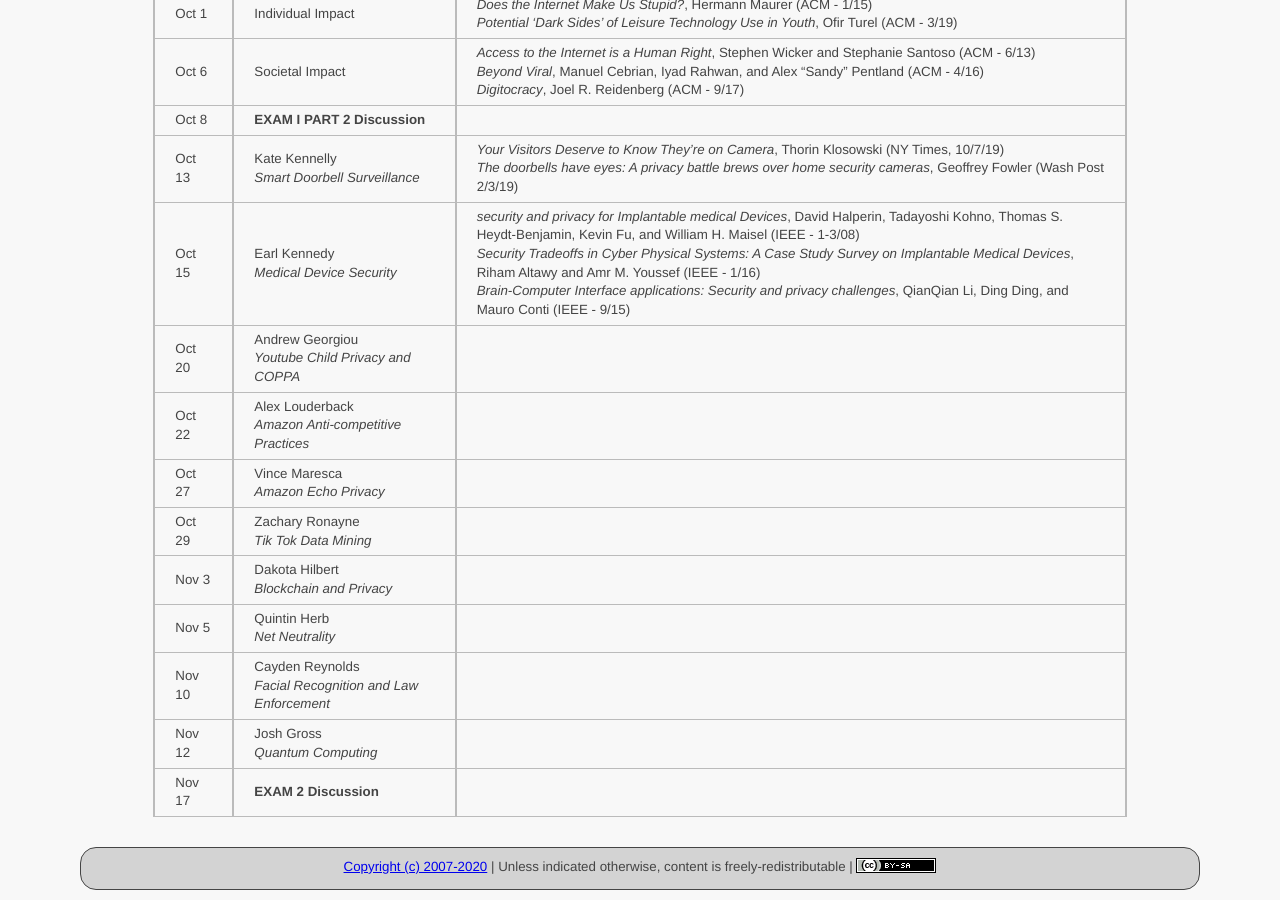
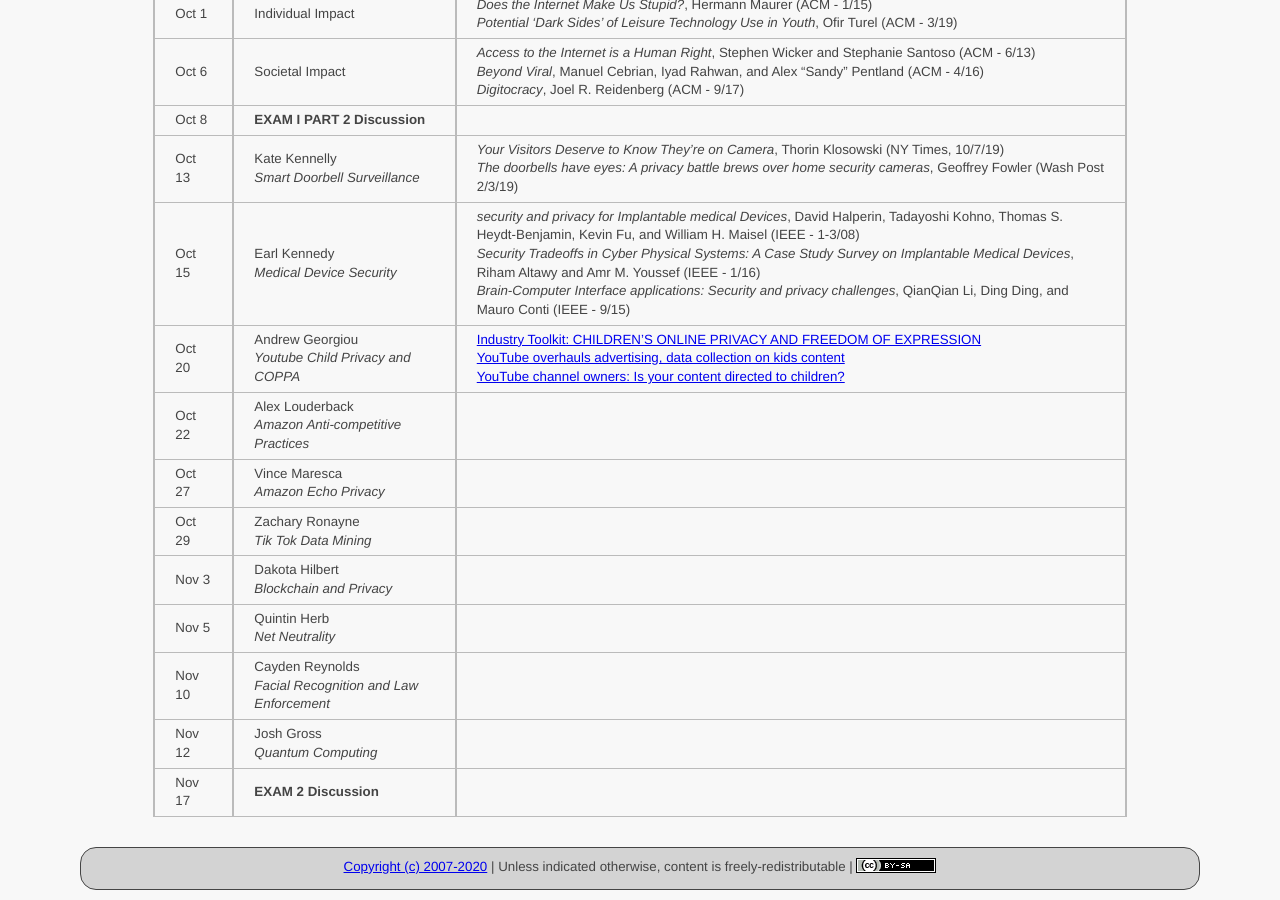
Before and after one commit to ycpcs/cs456-fall2020, a Jekyll site: the page built from schedule/index.md, in a window 1280 px wide and 900 px high, scrolled down 1045 px. Built offline with Jekyll 4.4.1, drawn with Linux system fonts in a browser that asks for light colours.

Commit message:
add Andrew’s articles
add Andrew’s articles

```diff
--- a/schedule/index.md
+++ b/schedule/index.md
@@ -30,7 +30,7 @@ All reading materials can be accessed via [Schmidt Library](http://library.ycp.e
 > Oct 8   | **EXAM I PART 2 Discussion** | |
 > Oct 13  | Kate Kennelly <br> *Smart Doorbell Surveillance* | *Your Visitors Deserve to Know They're on Camera*, Thorin Klosowski (NY Times, 10/7/19) <br /> *The doorbells have eyes: A privacy battle brews over home security cameras*, Geoffrey Fowler (Wash Post 2/3/19)|
 > Oct 15  | Earl Kennedy <br> *Medical Device Security* | *security and privacy for Implantable medical Devices*, David Halperin, Tadayoshi Kohno, Thomas S. Heydt-Benjamin, Kevin Fu, and William H. Maisel (IEEE - 1-3/08) <br> *Security Tradeoffs in Cyber Physical Systems: A Case Study Survey on Implantable Medical Devices*, Riham Altawy and Amr M. Youssef (IEEE - 1/16) <br> *Brain-Computer Interface applications: Security and privacy challenges*, QianQian Li, Ding Ding, and Mauro Conti (IEEE - 9/15)|
-> Oct 20  | Andrew Georgiou <br> *Youtube Child Privacy and COPPA* | |
+> Oct 20  | Andrew Georgiou <br> *Youtube Child Privacy and COPPA* | [Industry Toolkit: CHILDREN’S ONLINE PRIVACY AND FREEDOM OF EXPRESSION](https://www.unicef.org/csr/files/UNICEF_Childrens_Online_Privacy_and_Freedom_of_Expression(1).pdf) <br /> [YouTube overhauls advertising, data collection on kids content](https://www.washingtonpost.com/technology/2020/01/06/youtube-overhauls-advertising-data-collection-kids-content/) <br /> [YouTube channel owners: Is your content directed to children?](https://www.ftc.gov/news-events/blogs/business-blog/2019/11/youtube-channel-owners-your-content-directed-children)|
 > Oct 22  | Alex Louderback <br> *Amazon Anti-competitive Practices* | |
 > Oct 27  | Vince Maresca <br> *Amazon Echo Privacy* | |
 > Oct 29  | Zachary Ronayne <br> *Tik Tok Data Mining* | |
```
